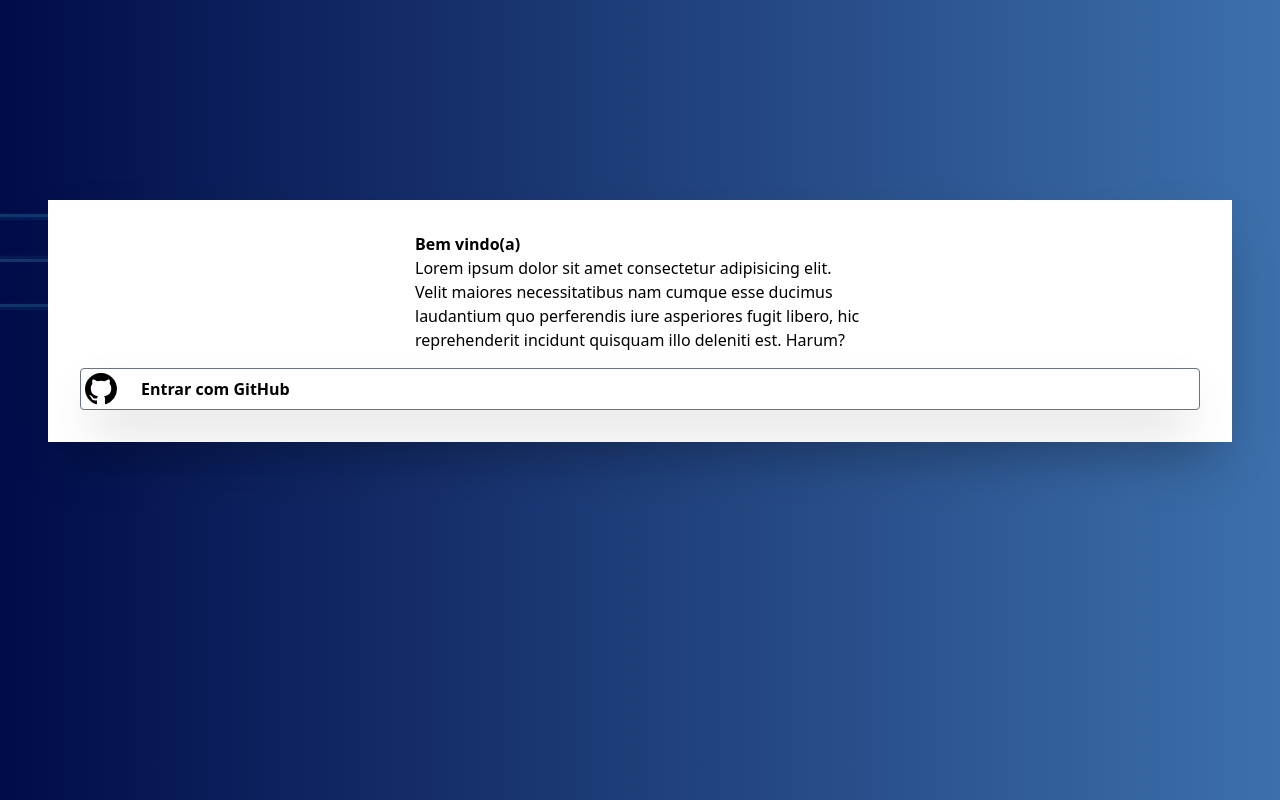
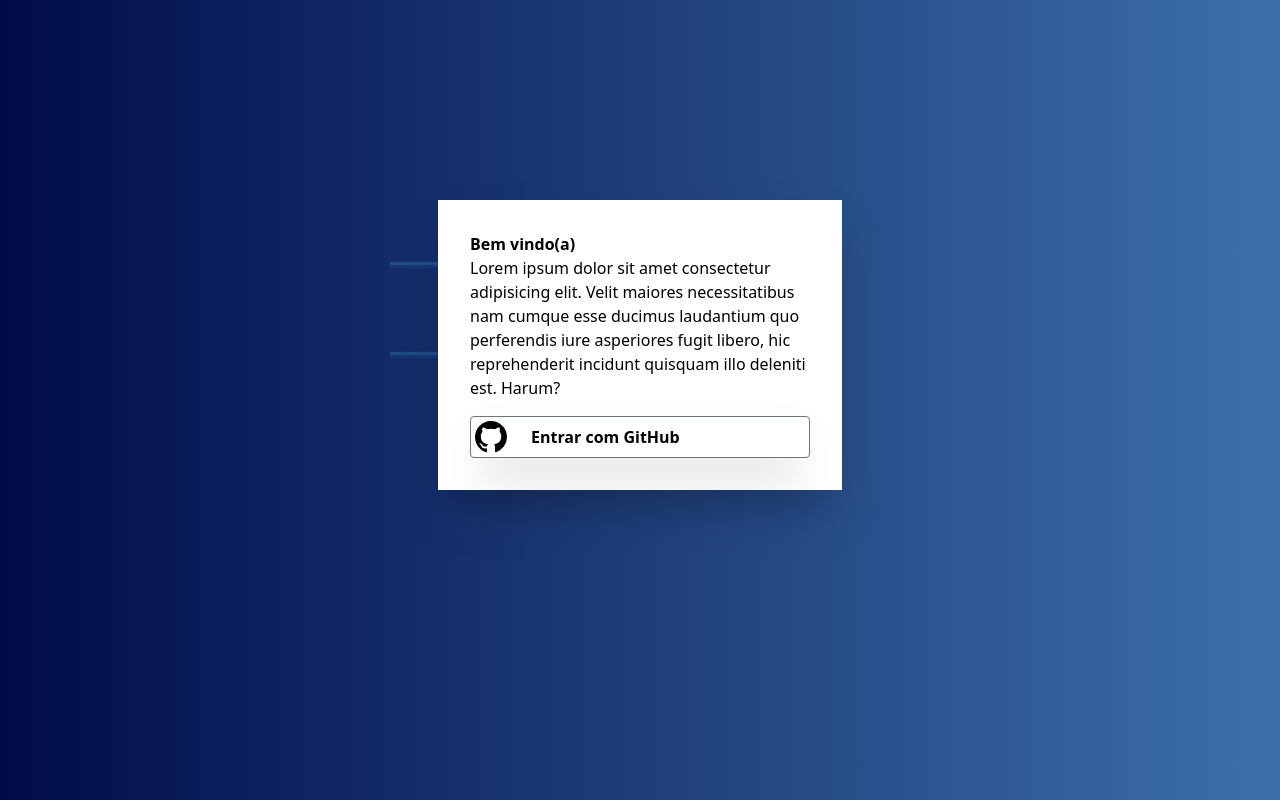
Before and after one commit to nlsnbucket/neltech-port, a Next.js app: page /admin in a window 1280 px wide. Built offline with nearby package versions, Linux system fonts and the light colour scheme.

Commit message:
fixed - responsivity

```diff
--- a/src/pages/admin.tsx
+++ b/src/pages/admin.tsx
@@ -57,7 +57,7 @@ const Home: NextPage = () => {
             <Head>
                 <title>Neltech - Home</title>
             </Head>
-            <main className="bg-comp-home bg-no-repeat bg-bottom text-white mx-auto max-w-full  px-8 lg:px-12  w-[1400px] px-10px h-full ">
+            <main className="bg-comp-home bg-no-repeat bg-bottom text-white mx-auto max-w-full  px-8 lg:px-12  w-[500px] px-10px h-full  ">
                 <div className="w-full h-full flex items-center justify-center mt-[200px] flex-col w-[400px] m-auto max-w-full bg-white p-8 text-black shadow-2xl">
 
                     <div className="w-[450px] max-w-full">
```
